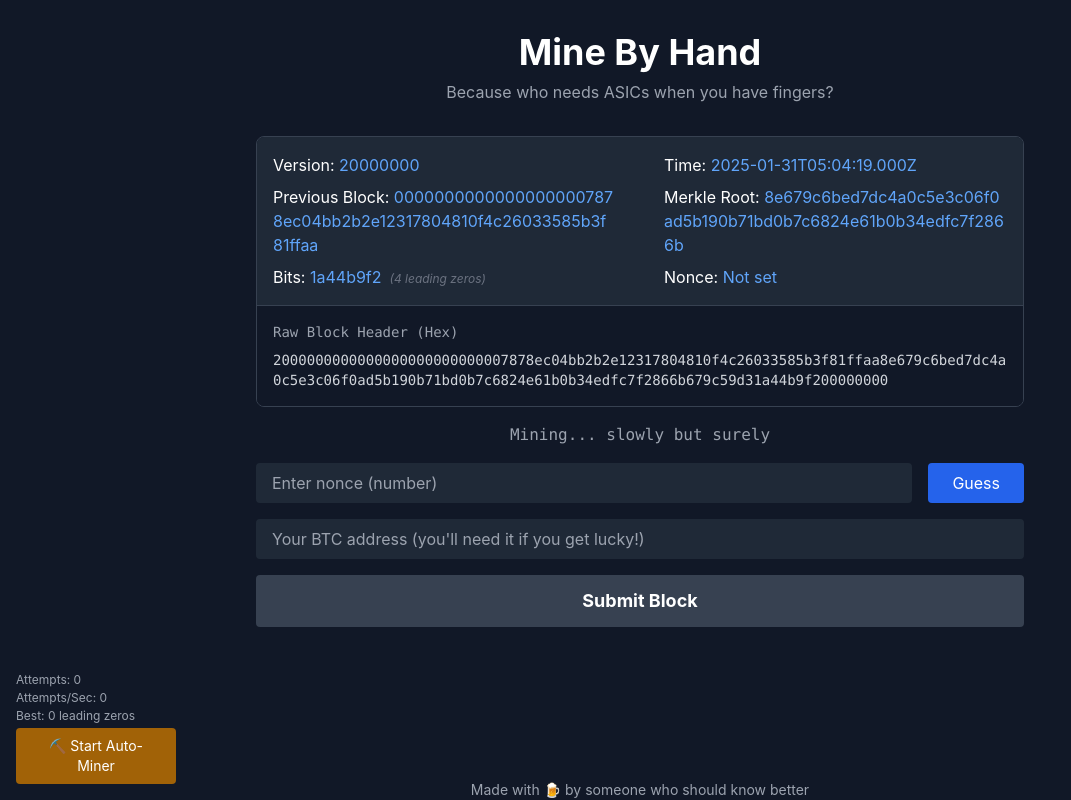
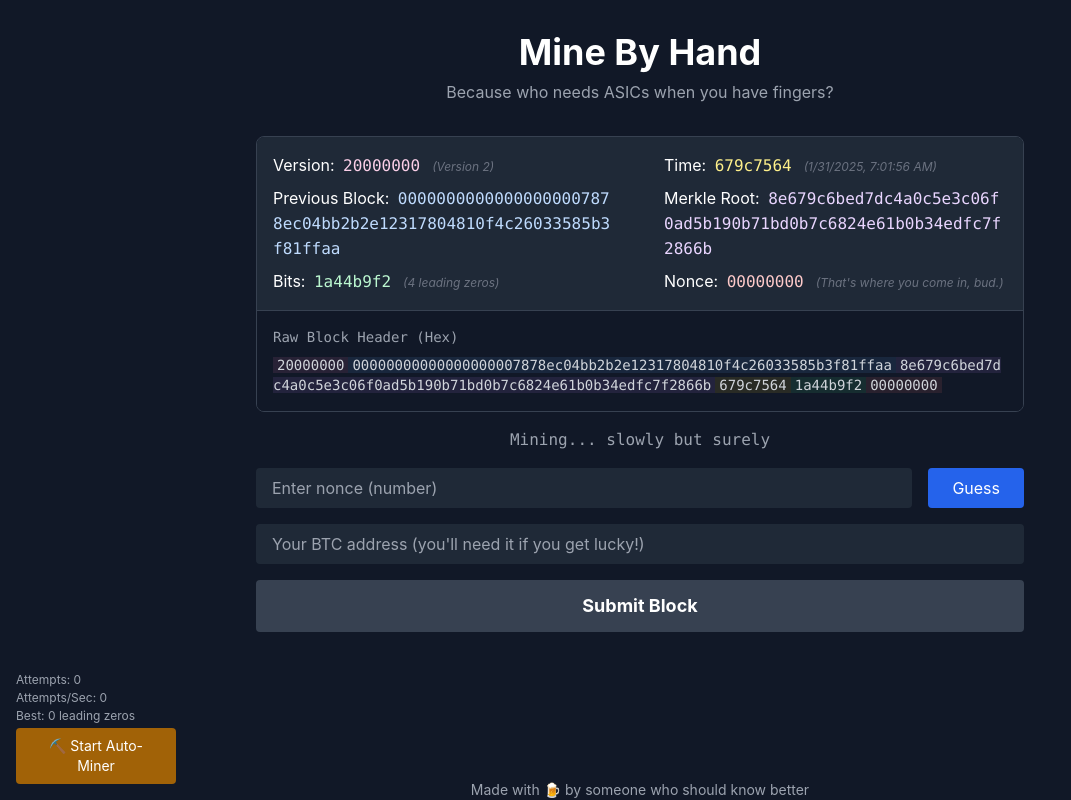
Before and after one commit to GarrettBlackmon/mine-by-hand, a Vue app: page / in a window 1280 px wide. Shown: the whole page, without its empty margins (0-1071 px from the left). Built offline with nearby package versions, Linux system fonts and the light colour scheme.

Commit message:
Update BlockHeader: hex values, subtle colors, hover highlights

```diff
--- a/src/components/BlockHeader.vue
+++ b/src/components/BlockHeader.vue
@@ -3,17 +3,61 @@
     <!-- Human-readable section -->
     <div class="grid grid-cols-2 gap-4 p-0 bg-gray-800">
       <div class="space-y-2 p-4">
-        <div>Version: <span class="text-blue-400">{{ blockStore.blockData.version }}</span></div>
-        <div class="break-all">Previous Block: <span class="text-blue-400">{{ blockStore.blockData.prevBlock }}</span></div>
+        <div>Version:
+          <span
+            class="text-pink-200 font-mono hover:bg-pink-400/30 px-1 rounded transition-colors cursor-help"
+            @mouseover="highlight('version')"
+            @mouseleave="unhighlight()"
+            title="Hover to highlight in raw header"
+          >{{ blockStore.blockData.version }}</span>
+          <span class="text-gray-500 text-xs ml-2 italic">(Version 2)</span>
+        </div>
+        <div class="break-all">Previous Block:
+          <span
+            class="text-blue-200 font-mono hover:bg-blue-400/30 px-1 rounded transition-colors cursor-help"
+            @mouseover="highlight('prevBlock')"
+            @mouseleave="unhighlight()"
+            title="Hover to highlight in raw header"
+          >{{ blockStore.blockData.prevBlock }}</span>
+        </div>
         <div>
-          Bits: <span class="text-blue-400">{{ blockStore.blockData.bits }}</span>
+          Bits:
+          <span
+            class="text-green-200 font-mono hover:bg-green-400/30 px-1 rounded transition-colors cursor-help"
+            @mouseover="highlight('bits')"
+            @mouseleave="unhighlight()"
+            title="Hover to highlight in raw header"
+          >{{ blockStore.blockData.bits }}</span>
           <span class="text-gray-500 text-xs ml-2 italic">({{ blockStore.blockData.targetDifficulty }} leading zeros)</span>
         </div>
       </div>
       <div class="space-y-2 p-4">
-        <div>Time: <span class="text-blue-400">{{ blockStore.blockData.time }}</span></div>
-        <div class="break-all">Merkle Root: <span class="text-blue-400">{{ blockStore.blockData.merkleRoot }}</span></div>
-        <div>Nonce: <span class="text-blue-400">{{ blockStore.blockData.nonce || 'Not set' }}</span></div>
+        <div>Time:
+          <span
+            class="text-yellow-200 font-mono hover:bg-yellow-400/30 px-1 rounded transition-colors cursor-help"
+            @mouseover="highlight('timestamp')"
+            @mouseleave="unhighlight()"
+            title="Hover to highlight in raw header"
+          >{{ blockStore.blockData.time.toString(16).padStart(8, '0') }}</span>
+          <span class="text-gray-500 text-xs ml-2 italic">({{ new Date(blockStore.blockData.time * 1000).toLocaleString() }})</span>
+        </div>
+        <div class="break-all">Merkle Root:
+          <span
+            class="text-purple-200 font-mono hover:bg-purple-400/30 px-1 rounded transition-colors cursor-help"
+            @mouseover="highlight('merkleRoot')"
+            @mouseleave="unhighlight()"
+            title="Hover to highlight in raw header"
+          >{{ blockStore.blockData.merkleRoot }}</span>
+        </div>
+        <div>Nonce:
+          <span
+            class="text-red-200 font-mono hover:bg-red-400/30 px-1 rounded transition-colors cursor-help"
+            @mouseover="highlight('nonce')"
+            @mouseleave="unhighlight()"
+            title="Hover to highlight in raw header"
+          >{{ blockStore.blockData.nonce ? parseInt(blockStore.blockData.nonce).toString(16).padStart(8, '0') : '00000000' }}</span>
+          <span class="text-gray-500 text-xs ml-2 italic">({{ blockStore.blockData.nonce ? blockStore.blockData.nonce : "That's where you come in, bud." }})</span>
+        </div>
       </div>
     </div>
 
@@ -22,7 +66,12 @@
       <div class="p-4">
         <h3 class="text-sm font-mono text-gray-400 mb-2">Raw Block Header (Hex)</h3>
         <div class="font-mono text-sm text-gray-300 break-all">
-          {{ blockStore.rawBlockHeader }}
+          <span :class="['px-1', highlightedPart === 'version' ? 'bg-pink-400/50' : 'bg-pink-400/10']">{{ rawHeaderParts.version }}</span>
+          <span :class="['px-1', highlightedPart === 'prevBlock' ? 'bg-blue-400/50' : 'bg-blue-400/10']">{{ rawHeaderParts.prevBlock }}</span>
+          <span :class="['px-1', highlightedPart === 'merkleRoot' ? 'bg-purple-400/50' : 'bg-purple-400/10']">{{ rawHeaderParts.merkleRoot }}</span>
+          <span :class="['px-1', highlightedPart === 'timestamp' ? 'bg-yellow-400/50' : 'bg-yellow-400/10']">{{ rawHeaderParts.timestamp }}</span>
+          <span :class="['px-1', highlightedPart === 'bits' ? 'bg-green-400/50' : 'bg-green-400/10']">{{ rawHeaderParts.bits }}</span>
+          <span :class="['px-1', highlightedPart === 'nonce' ? 'bg-red-400/50' : 'bg-red-400/10']">{{ rawHeaderParts.nonce }}</span>
         </div>
       </div>
     </div>
@@ -31,7 +80,30 @@
 
 <script setup>
 import { useBlockStore } from '../stores/blockData'
+import { computed, ref } from 'vue'
+
 const blockStore = useBlockStore()
+const highlightedPart = ref(null)
+
+const rawHeaderParts = computed(() => {
+  const raw = blockStore.rawBlockHeader
+  return {
+    version: raw.slice(0, 8),
+    prevBlock: raw.slice(8, 72),
+    merkleRoot: raw.slice(72, 136),
+    timestamp: raw.slice(136, 144),
+    bits: raw.slice(144, 152),
+    nonce: raw.slice(152, 160)
+  }
+})
+
+const highlight = (part) => {
+  highlightedPart.value = part
+}
+
+const unhighlight = () => {
+  highlightedPart.value = null
+}
 </script>
 
 <style>
--- a/src/stores/blockData.js
+++ b/src/stores/blockData.js
@@ -6,7 +6,7 @@ export const useBlockStore = defineStore('blockData', () => {
     version: '20000000',
     prevBlock: '00000000000000000007878ec04bb2b2e12317804810f4c26033585b3f81ffaa',
     merkleRoot: '8e679c6bed7dc4a0c5e3c06f0ad5b190b71bd0b7c6824e61b0b34edfc7f2866b',
-    time: new Date().toISOString(),
+    time: 1738306916,
     bits: '1a44b9f2',
     targetDifficulty: 4,
     nonce: ''
@@ -18,7 +18,7 @@ export const useBlockStore = defineStore('blockData', () => {
       data.version,
       data.prevBlock,
       data.merkleRoot,
-      Math.floor(Date.now() / 1000).toString(16).padStart(8, '0'),
+      data.time.toString(16).padStart(8, '0'),
       data.bits,
       parseInt(data.nonce || 0).toString(16).padStart(8, '0')
     ].map(field => field.toLowerCase()).join('')
```
